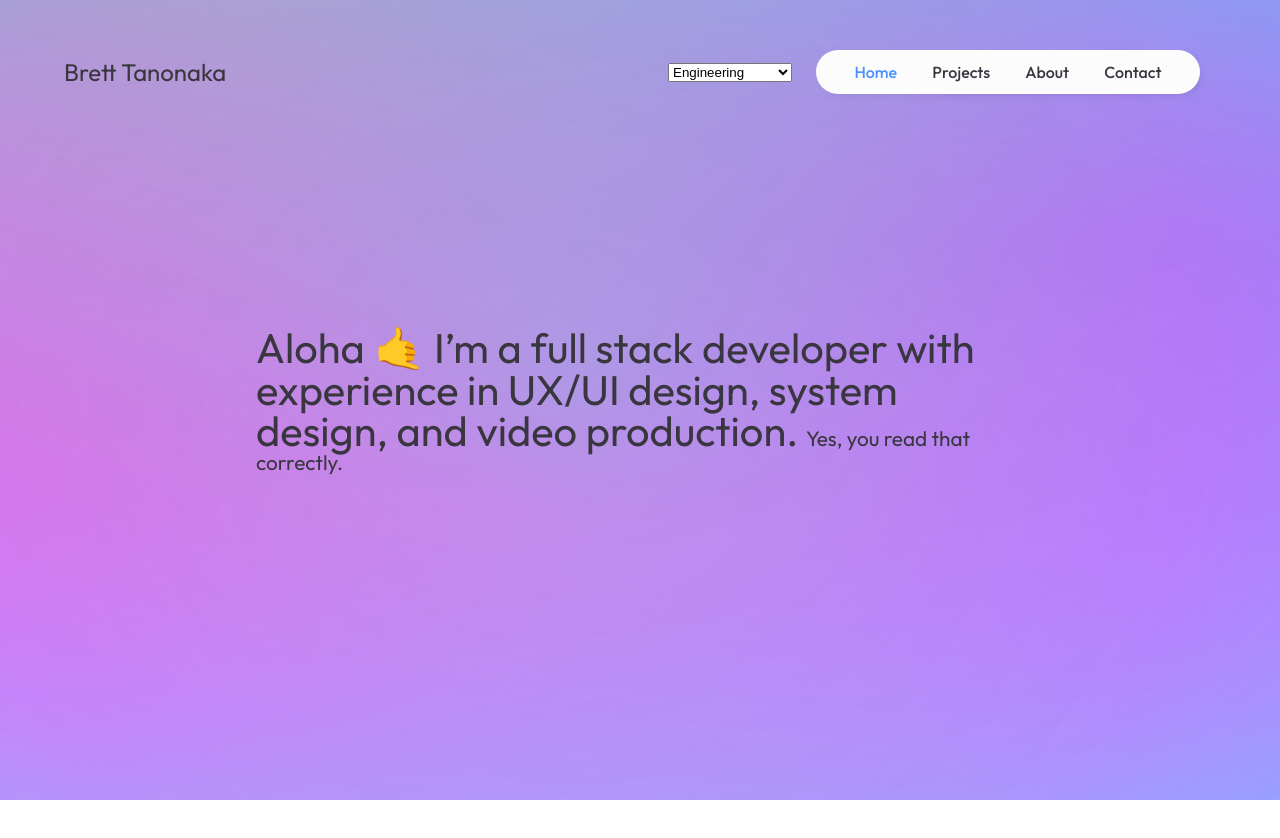
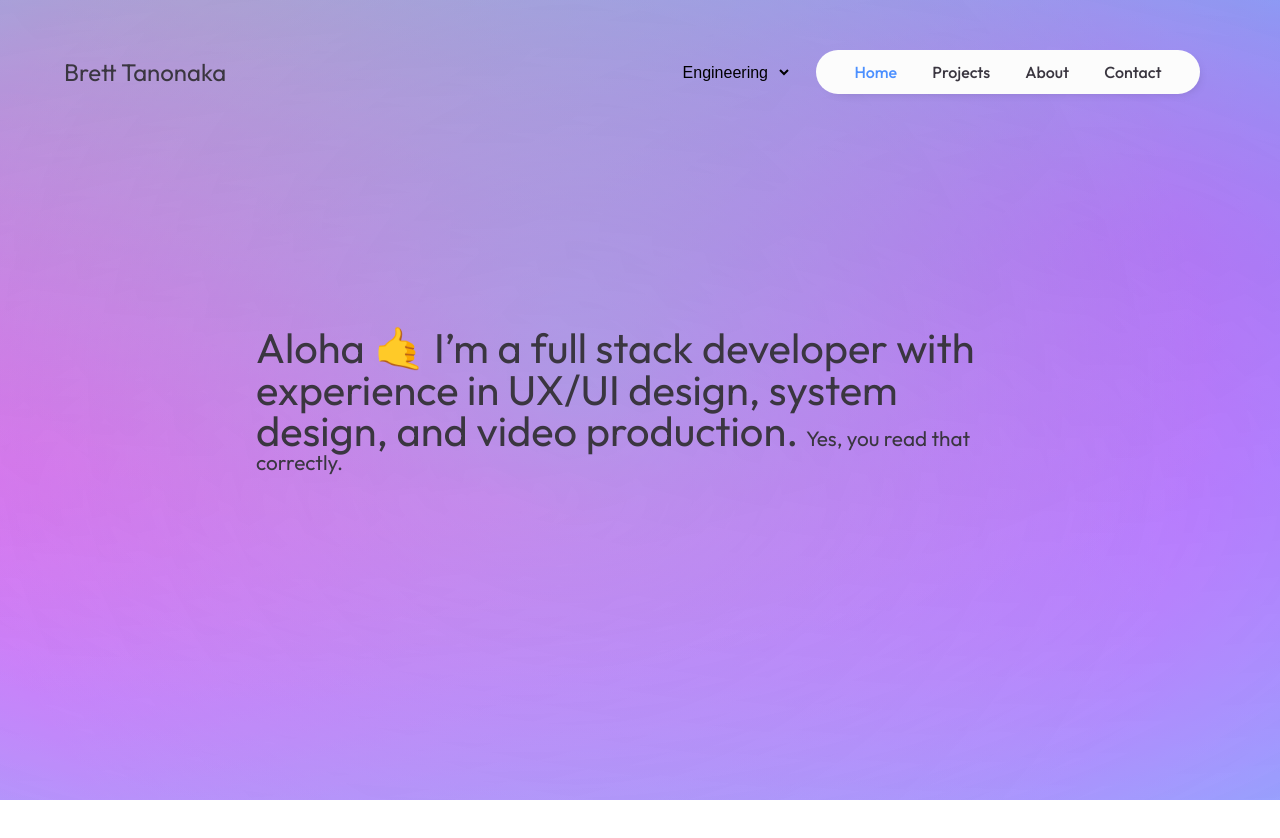
Before and after one commit to B-Tanonaka/bretttanonaka.com, a React (Vite) app: page / in a window 1280 px wide. Shown: the top 838 px of the page. Built offline with nearby package versions, Linux system fonts and the light colour scheme; no server answers; some icons are missing.

Commit message:
Created logic that tracks the active category from the navbar between engineering and video production

```diff
--- a/src/components/App.tsx
+++ b/src/components/App.tsx
@@ -15,11 +15,20 @@ import '../css/App.css';
 
 export default function App() {
   const [engProjectData, setEngProjectData] = useState<EngineerProject>(BlankProject);
+  const [activeCategory, setActiveCategory] = useState<string>('');
   return (
     <div className="app">
       <Router>
         <Routes>
-          <Route path="/" element={(<Home />)} />
+          <Route
+            path="/"
+            element={(
+              <Home
+                activeCategory={activeCategory}
+                setActiveCategory={setActiveCategory}
+              />
+            )}
+          />
           <Route
             path="/projects/:project-name"
             element={(
--- a/src/components/Home.tsx
+++ b/src/components/Home.tsx
@@ -1,4 +1,6 @@
-import { useState, useEffect } from 'react';
+import {
+  useState, useEffect, Dispatch, SetStateAction,
+} from 'react';
 import type { EngineerProject } from '../../interfaces';
 import Landing from './Landing';
 import Navbar from './Navbar';
@@ -10,7 +12,10 @@ import Background from './Background';
 import { fetchProjectData } from '../utils/fetchData';
 import '../css/Home.css';
 
-export default function Home() {
+export default function Home(
+  {activeCategory, setActiveCategory}:
+  { activeCategory: string, setActiveCategory: Dispatch<SetStateAction<string>> },
+) {
   const [data, setData] = useState<EngineerProject[]>([]);
   const [modalOpen, setModalOpen] = useState(false);
   const [modalState, setModalState] = useState(true);
@@ -39,7 +44,7 @@ export default function Home() {
               : <Modal success={false} setModalOpen={setModalOpen} />}
           </div>
         )}
-      <Navbar />
+      <Navbar setActiveCategory={setActiveCategory} />
       <Landing />
       <Projects data={data} />
       <About />
--- a/src/components/Navbar.tsx
+++ b/src/components/Navbar.tsx
@@ -1,9 +1,14 @@
-import { useState } from 'react';
+import {
+  useState, Dispatch, SetStateAction,
+} from 'react';
 import { FaXmark, FaBars } from 'react-icons/fa6';
 import { Link } from 'react-scroll';
 import '../css/Navbar.css';
 
-export default function Navbar() {
+export default function Navbar(
+  { setActiveCategory }:
+  { setActiveCategory: Dispatch<SetStateAction<string>> },
+) {
   const [hamOpen, setHamOpen] = useState<boolean>(false);
   const [currentSection, setCurrentSection] = useState<string>('Engineering');
   const handleHamClick = (e: React.MouseEvent<HTMLElement>) => {
@@ -11,9 +16,10 @@ export default function Navbar() {
     setHamOpen(!hamOpen);
   };
 
-  const handleSectionChange = (e: React.ChangeEvent<HTMLSelectElement>) => {
+  const handleSectionChange = async (e: React.ChangeEvent<HTMLSelectElement>) => {
     e.preventDefault();
-    setCurrentSection(e.target.value);
+    await setCurrentSection(e.target.value);
+    await setActiveCategory(currentSection);
   };
 
   return (
@@ -21,7 +27,7 @@ export default function Navbar() {
       <div className="navbar-container">
         <a href="/" className="navbar-name">Brett Tanonaka</a>
         <div className="navbar-right-side">
-          <select value={currentSection} onChange={handleSectionChange}>
+          <select className="navbar-dropdown" value={currentSection} onChange={handleSectionChange}>
             <option value="Engineering">Engineering</option>
             <option value="Video Production">Video Production</option>
           </select>
--- a/src/css/Navbar.css
+++ b/src/css/Navbar.css
@@ -51,6 +51,14 @@
 	max-width: 25em;
 	min-width: 15em;
   margin: 0 5rem 0 1.5rem;
+}
+
+.navbar-dropdown {
+	background: none;
+  border: none;
+  font-size: 1rem;
+  padding-right: 0.5rem;
+  text-align: right;
 }
 
 .navbar-sections {
```
